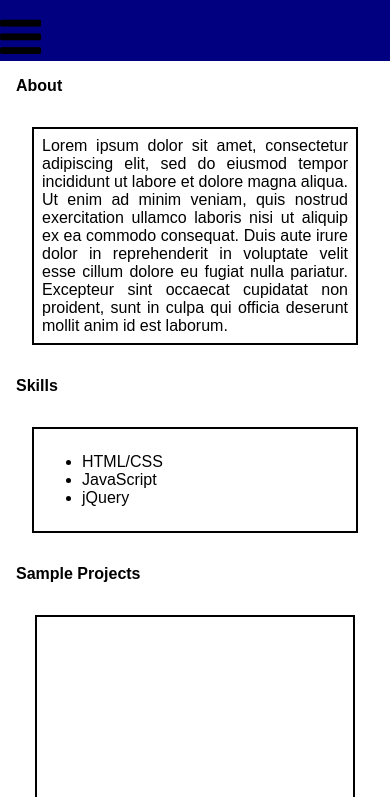
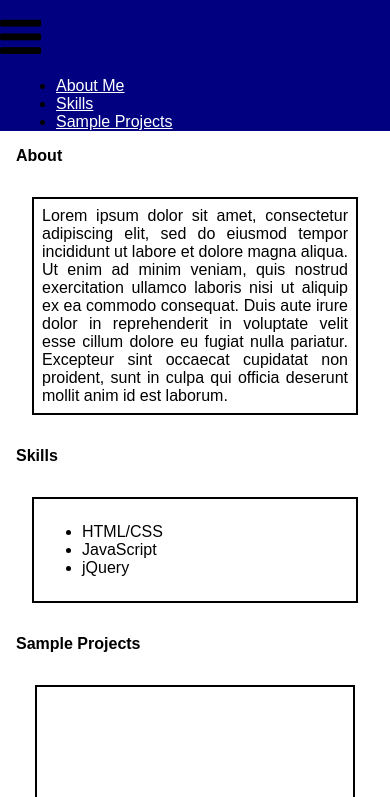
Before and after one commit to jjskim/301-portfolio, a plain HTML site: page index.html in a window 390 px wide. Both pictures are taken after a click on the icon 20 px from the left and 84 px from the top of the page. Shown: the part 47-844 px from the top of the page. Drawn offline with nearby package versions, Linux system fonts and the light colour scheme.

Commit message:
fixed visibility of nav tabs in mobile

```diff
--- a/scripts/app.js
+++ b/scripts/app.js
@@ -13,7 +13,8 @@ portfolio.handle = function() {
 
 portfolio.handleClick = function() {
   $('i').on('click', function() {
-    $('.menu').toggle('500');
+    $('#tabs li').toggle();
+    // $('#tabs li').css('display', 'inline');
   });
 };
 
--- a/styles/modules.css
+++ b/styles/modules.css
@@ -6,6 +6,7 @@ h1 {
 
 #tabs li {
   display: none;
+  margin: 0 1em;
 }
 
 header {
@@ -49,6 +50,10 @@ header {
   border: 2px solid black;
 }
 
+a {
+  color: white;
+}
+
 @media screen and (min-width:640px) {
 
   #tabs li {
@@ -57,9 +62,9 @@ header {
     margin: 0 1em;
   }
 
-  a {
+  /*a {
     color: white;
-  }
+  }*/
 
   i {
     visibility: hidden;
```
